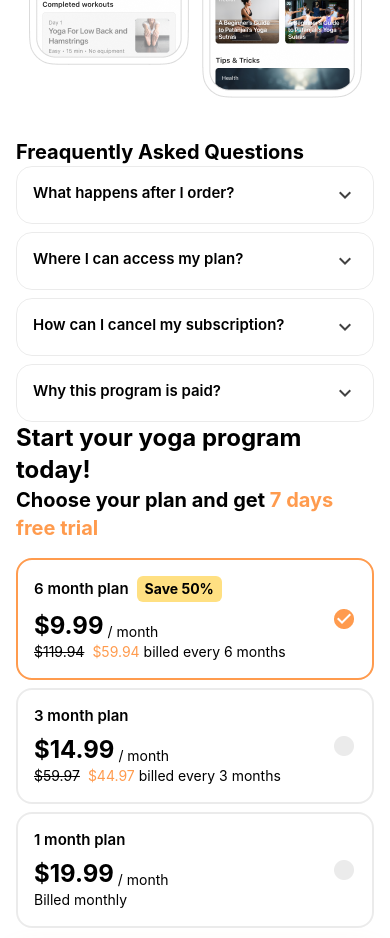
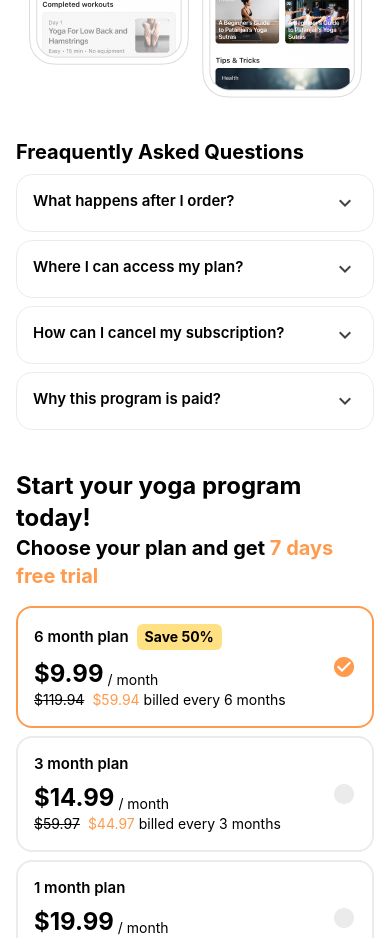
Before and after one commit to JonasStempickij/positive-yoga-kilo-academy, a React (Create React App) app: page / in a window 390 px wide. Shown: the part 3160-4098 px from the top of the page. Built offline with nearby package versions, Linux system fonts and the light colour scheme.

Commit message:
mobile version completed

```diff
--- a/src/assets/wrappers/Faq.js
+++ b/src/assets/wrappers/Faq.js
@@ -1,6 +1,9 @@
 import styled from 'styled-components';
 
-const Wrapper = styled.section`
+const Wrapper = styled.article`
+  display: flex;
+  flex-direction: column;
+  row-gap: 8px;
   .faq-list {
     display: flex;
     flex-direction: column;
```
